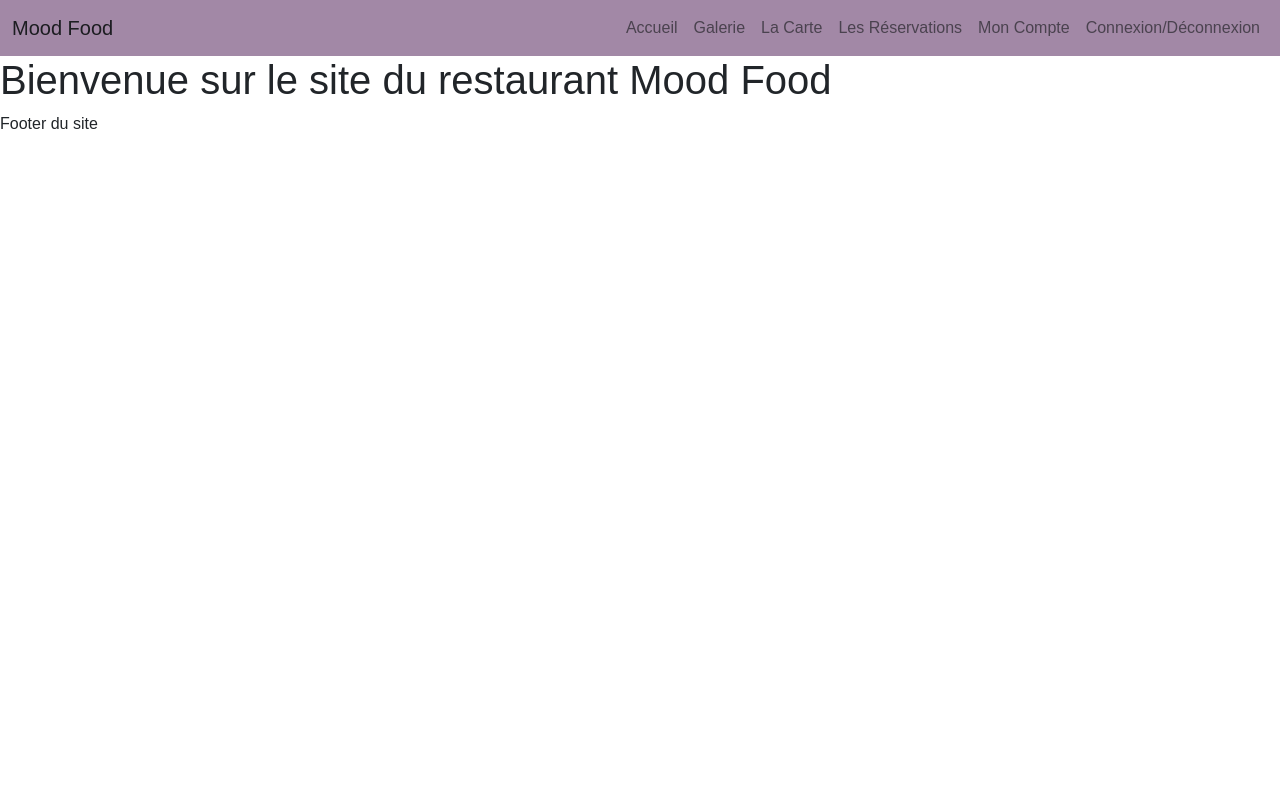
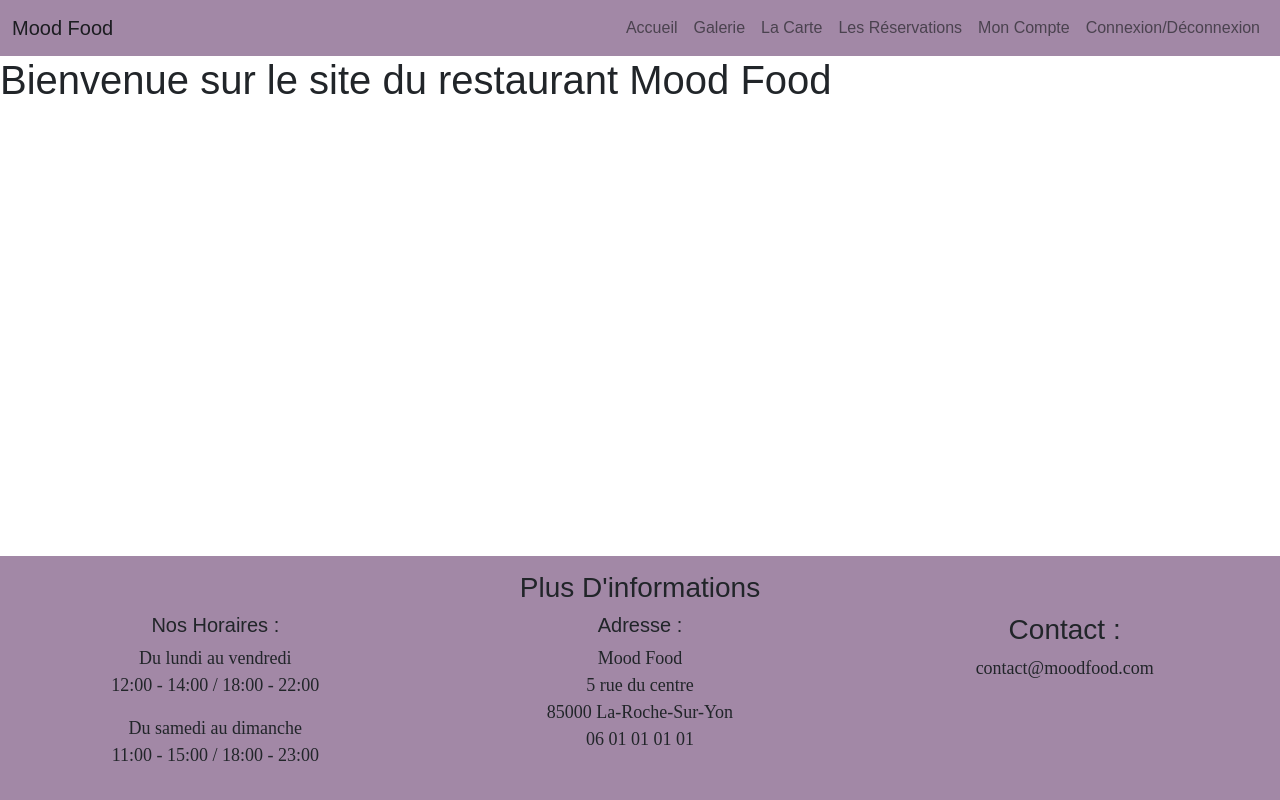
Before and after one commit to iSamourai/MoodFoodRestaurantFront, a website with bundled scripts: page index.html in a window 1280 px wide. Built offline with nearby package versions, Linux system fonts and the light colour scheme; files whose address does not match are found by name; a web font is replaced by a local one.

Commit message:
Ajout Footer

```diff
--- a/index.html
+++ b/index.html
@@ -3,6 +3,12 @@
   <head>
     <meta charset="UTF-8" />
     <meta name="viewport" content="width=device-width, initial-scale=1.0" />
+    <link rel="preconnect" href="https://fonts.googleapis.com" />
+    <link rel="preconnect" href="https://fonts.gstatic.com" crossorigin />
+    <link
+      href="https://fonts.googleapis.com/css2?family=Hind+Madurai:wght@300;400&display=swap"
+      rel="stylesheet"
+    />
     <link rel="stylesheet" href="scss/main.css" />
     <title>Mood Food</title>
   </head>
@@ -50,7 +56,37 @@
     <main id="main-page">
       <!--Le contenu de la page sera injecter ici-->
     </main>
-    <footer>Footer du site</footer>
+    <footer class="bg-dark text-center footer">
+      <div class="row">
+        <div class="col-12 col-lg-12">
+          <h3>Plus D'informations</h3>
+        </div>
+        <div class="col-6 col-lg-4">
+          <h5>Nos Horaires :</h5>
+          <p>
+            Du lundi au vendredi <br />
+            12:00 - 14:00 / 18:00 - 22:00 <br />
+          </p>
+          <p>
+            Du samedi au dimanche <br />
+            11:00 - 15:00 / 18:00 - 23:00 <br />
+          </p>
+        </div>
+        <div class="col-6 col-lg-4">
+          <h5>Adresse :</h5>
+          <p>
+            Mood Food <br />
+            5 rue du centre <br />
+            85000 La-Roche-Sur-Yon <br />
+            06 01 01 01 01 <br />
+          </p>
+        </div>
+        <div class="col-12 col-lg-4">
+          <h3>Contact :</h3>
+          <p>contact@moodfood.com</p>
+        </div>
+      </div>
+    </footer>
     <script type="module" src="Router/Router.js"></script>
     <script src="node_modules/bootstrap/dist/js/bootstrap.bundle.min.js"></script>
   </body>
--- a/scss/main.scss
+++ b/scss/main.scss
@@ -1,2 +1,23 @@
 @import url(/node_modules/bootstrap-icons/font/bootstrap-icons.min.css);
 @import "custom";
+
+html {
+  position: relative;
+  min-height: 100%;
+}
+
+main {
+  margin-bottom: 235px;
+}
+
+footer.footer {
+  padding: 15px;
+  position: absolute;
+  width: 100%;
+  bottom: 0;
+}
+
+p {
+  font-family: $font-family-serif;
+  font-size: 18px;
+}
```
Also changed, not shown: scss/main.css, 1 other file.
